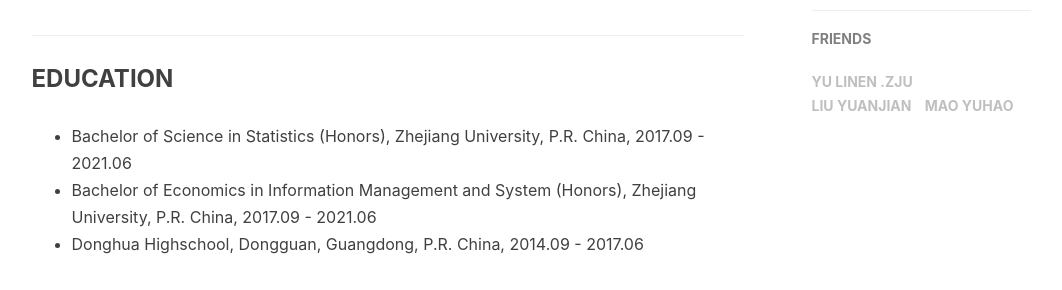
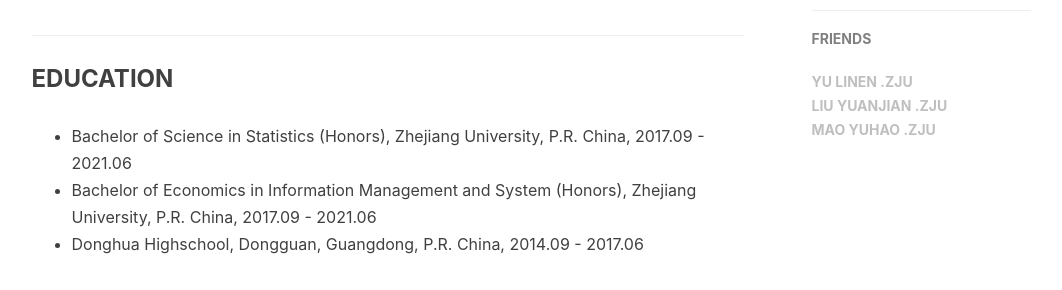
Before and after one commit to ZaccWu/ZaccWu.github.io, a Jekyll site: the page built from about.html, in a window 1280 px wide and 900 px high, scrolled down 927 px. Shown: the part 163-453 px from the top of the window, without its empty margins (136-1198 px from the left). Built offline with Jekyll 4.4.1, drawn with Linux system fonts in a browser that asks for light colours; nearby versions of some CDN libraries; comment, search, counter and statistics services are not loaded.

Commit message:
Update _config.yml

```diff
--- a/_config.yml
+++ b/_config.yml
@@ -105,11 +105,11 @@
         href: "https://cestunyu.github.io/"
     },
     {
-        title: "LIU YUANJIAN",
+        title: "LIU YUANJIAN .ZJU",
         href: "https://www.liuyuanjian.com/"
     },
     {
-        title: "MAO YUHAO",
+        title: "MAO YUHAO .ZJU",
         href: "https://algebraloveme.github.io/"
     }
 ]
```
